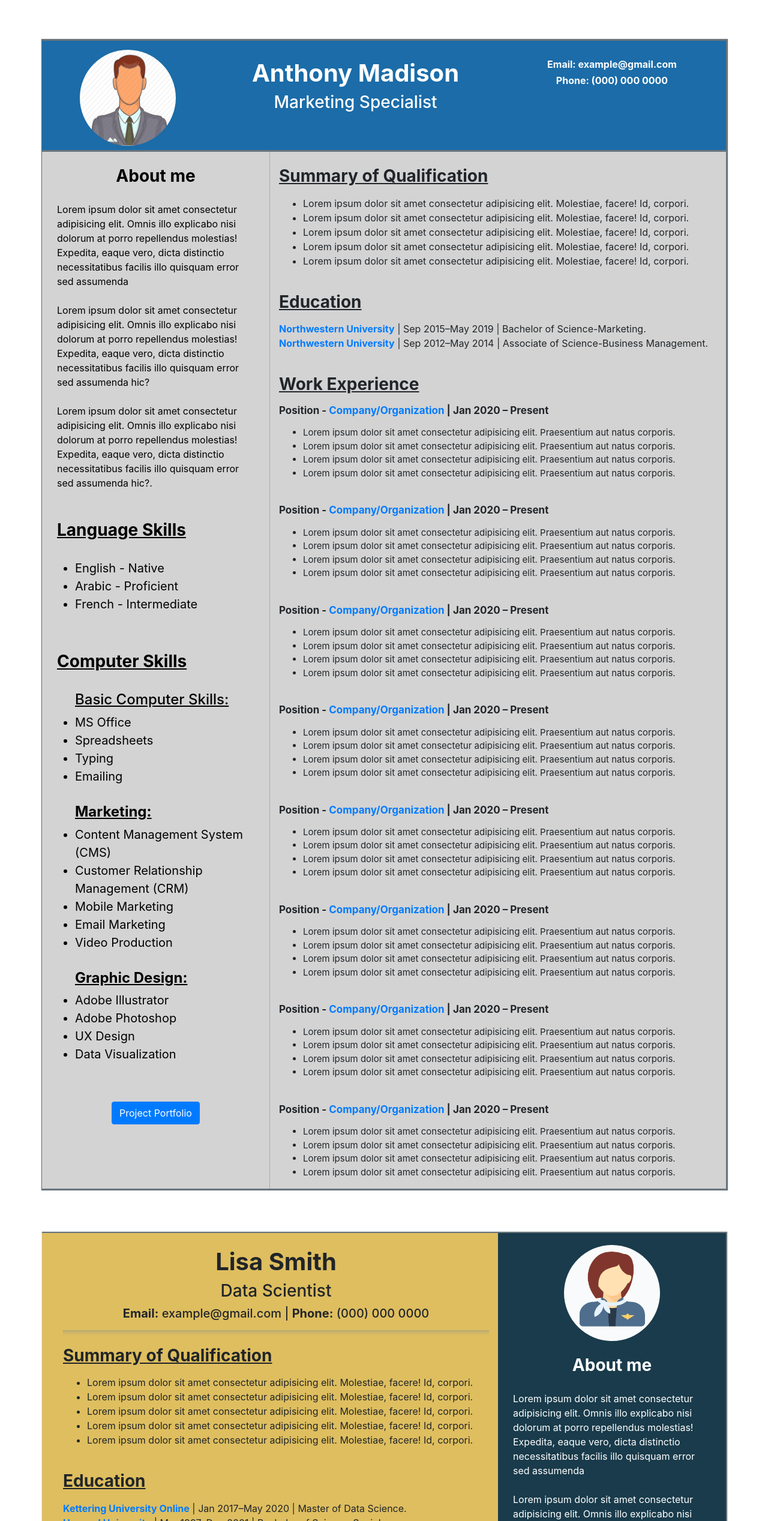
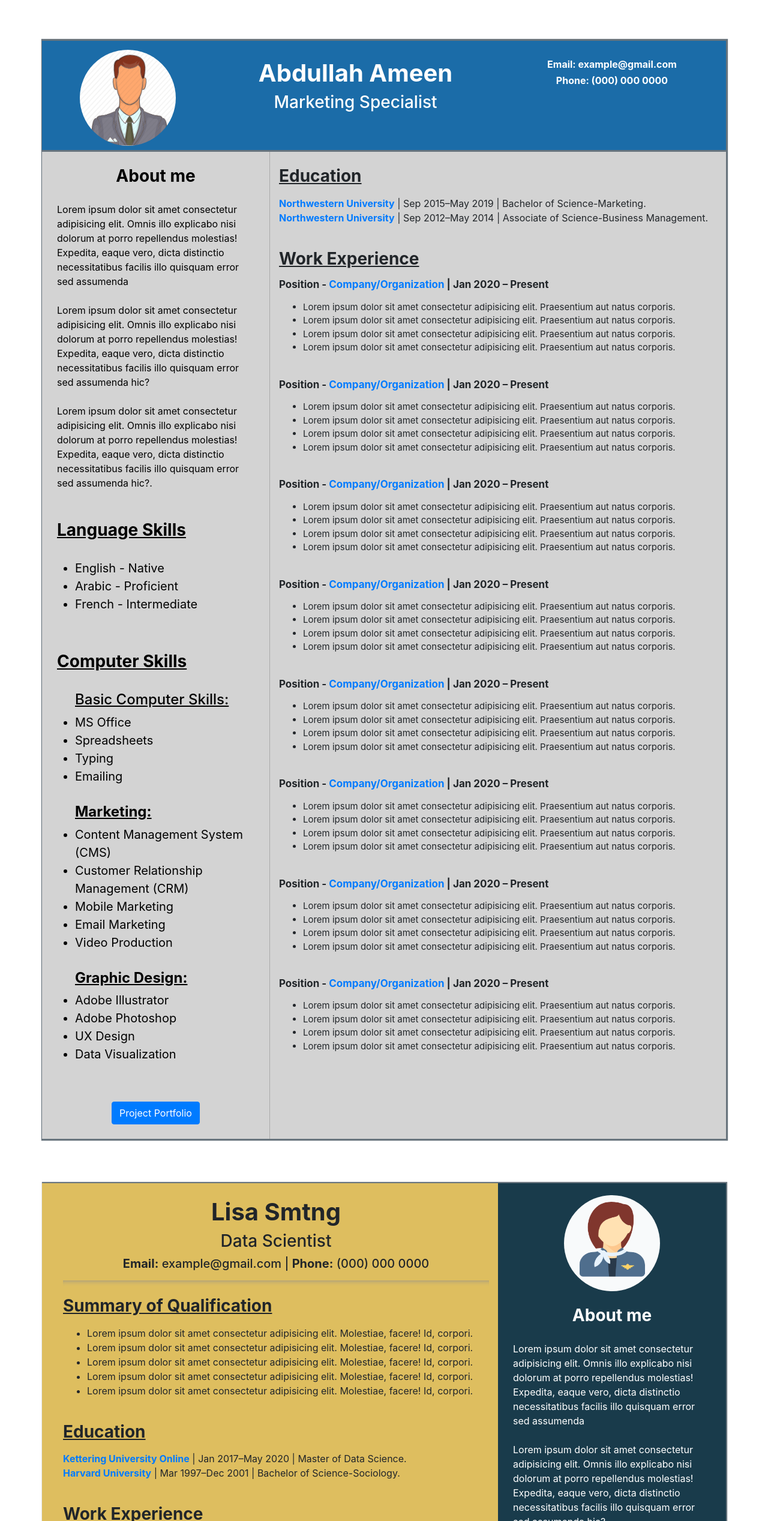
Before and after one commit to TheScienceOfWhere/HTMLReusmesFormat, a plain HTML site: page index.html in a window 1280 px wide. Shown: the part 1925-4460 px from the top of the page at 60% size. Drawn offline with Linux system fonts and the light colour scheme.

Commit message:
Update index.html

```diff
--- a/index.html
+++ b/index.html
@@ -177,7 +177,7 @@
           </div>
           <div class="col-lg-5" >
           <div style="text-align: center; color:white; padding-top:30px;">
-              <h1><b> Anthony Madison</b></h1>
+              <h1><b> Abdullah Ameen</b></h1>
               <h3>Marketing Specialist</h3>
 
           </div>
@@ -239,14 +239,7 @@
                  </div><br>
             </div>
             <div class="col-lg-8" style="background: lightgray;" ><br>
-              <h3 style="text-align:left;"><u><b>Summary of Qualification</b></u></h3><p></p>
-              <ul class="font-weight-normal" style="font-size:16px;">
-                <li>Lorem ipsum dolor sit amet consectetur adipisicing elit. Molestiae, facere! Id, corpori.</li>
-                <li>Lorem ipsum dolor sit amet consectetur adipisicing elit. Molestiae, facere! Id, corpori. </li>
-                <li>Lorem ipsum dolor sit amet consectetur adipisicing elit. Molestiae, facere! Id, corpori.</li>
-                <li>Lorem ipsum dolor sit amet consectetur adipisicing elit. Molestiae, facere! Id, corpori.</li>
-                <li>Lorem ipsum dolor sit amet consectetur adipisicing elit. Molestiae, facere! Id, corpori.</li>
-              </ul><p></p><br>
+
               <h3 style="text-align:left;"><u><b>Education</b></u></h3><p></p>
                 <p class="font-weight-normal" style="font-size:16px;"><a href="https://www.northwestern.edu/" target="_blank"><b>Northwestern University</b></a> | Sep 2015–May 2019 | Bachelor of Science-Marketing.<br>
                 <a href="https://madisoncollege.edu/" target="_blank"><b>Northwestern University</b></a> | Sep 2012–May 2014 | Associate of Science-Business Management.</p><br>
@@ -330,7 +323,7 @@
         <div class="row">
         <div class="col-lg-8" style="padding-left:35px; background:#debe5f;">
           <div style="text-align: center;"><br>
-            <h1><b>Lisa Smith</b></h1>
+            <h1><b>Lisa Smtng</b></h1>
             <h3>Data Scientist</h3>
             <h5><b>Email:</b> example@gmail.com | <b>Phone:</b> (000) 000 0000</h5>
             <hr style="height: 10px; border: 0;box-shadow: 0 10px 10px -10px #8c8c8c inset;">
@@ -486,7 +479,7 @@
           </div>
           <div class="col-lg-7" style="height:auto;"><br><br><br><br><br><br>
 
-            <h1 style="font-size:68px; color:white;text-align:center;"><b>Jacob Walker</b></h1><p></p><br>
+            <h1 style="font-size:68px; color:white;text-align:center;"><b>Jacob Wknbr</b></h1><p></p><br>
             <h3 style="color:white; text-align:center;"><b>Civil Engineer | Project Management </b></h3><br><br><br>
             <div class="ContactButtons" style="text-align:center;">
               <button class="buttonnn" type="button" name="button" style="width:150px; height: 55px; color:white;font-size:23px;"><a href="resume.html" ><b><span style="color:white;">Resume</span></b></a></button>&nbsp;&nbsp;&nbsp;
@@ -508,7 +501,7 @@
       <div class="container" style="box-shadow: 1px -1px 1px 1px #68747D; border-bottom: 2px solid #68747D;">
         <div class="row">
           <div class="col-lg-6" style="background:#295154; padding:25px;"><br>
-          <h1 style=" text-align:center; color:white;"><b>Kim Lough</b></h1>
+          <h1 style=" text-align:center; color:white;"><b>Kim Lnsnm</b></h1>
           <h2  style=" text-align:center; color:white;">Frontend Developer</h2>
           </div>
           <div class="col-lg-6" style="background:#295154; text-align:center; padding:25px;">
```
